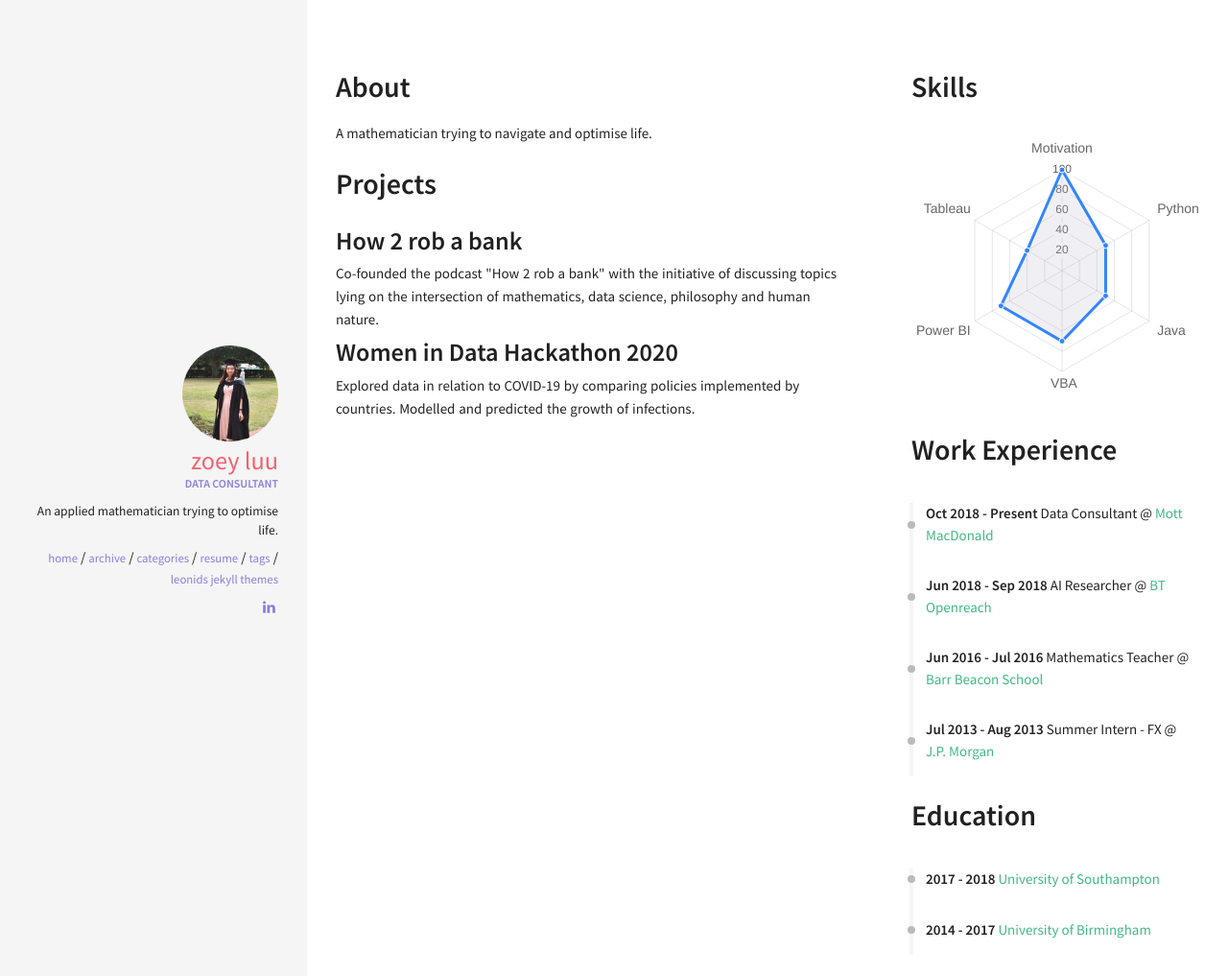
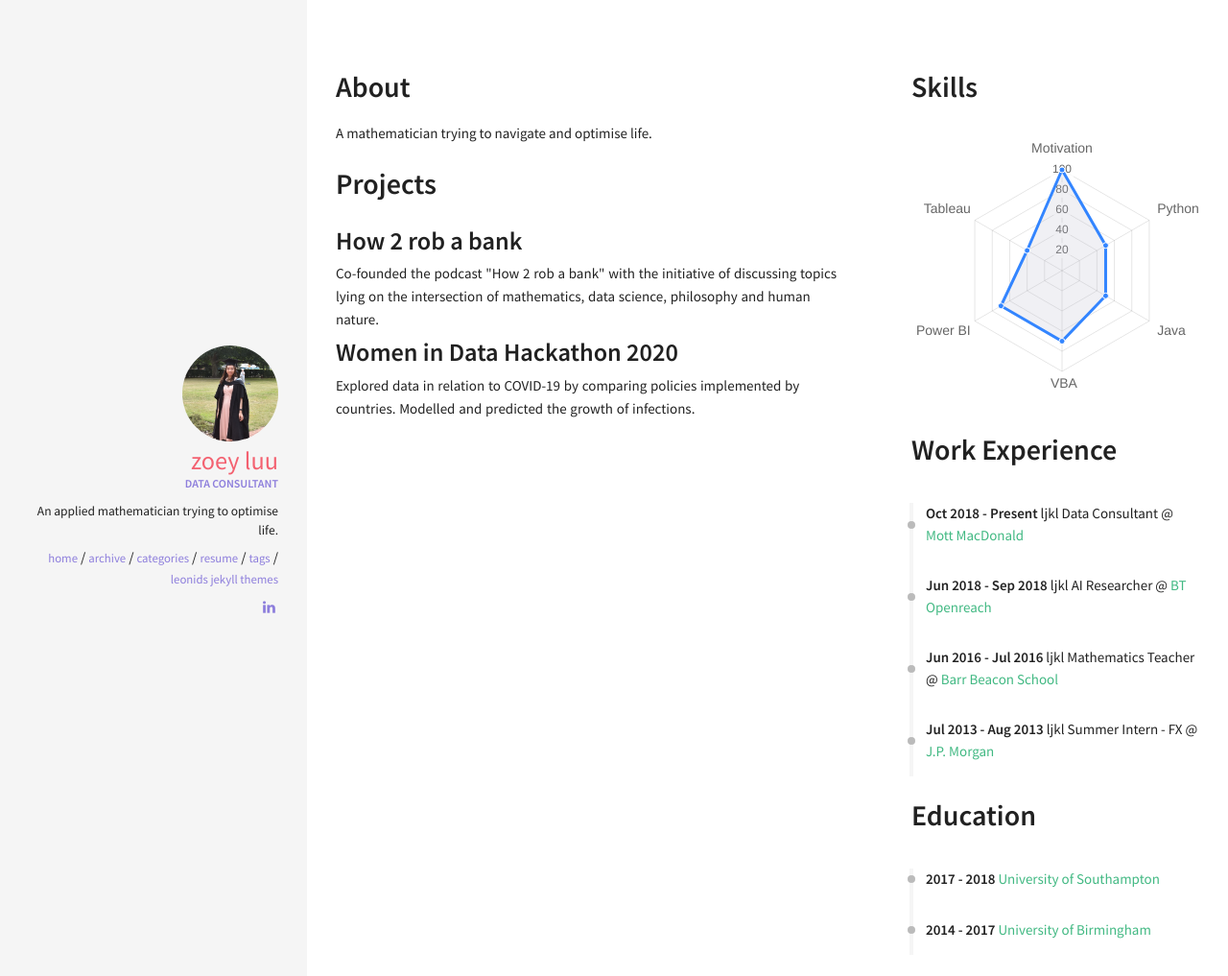
Before and after one commit to zoluu/zoluu.github.io, a Jekyll site: the page built from resume.html, in a window 1280 px wide. Shown: the top 1017 px of the page at 96% size. Built offline with Jekyll 4.4.1, drawn with Linux system fonts in a browser that asks for light colours; nearby versions of some CDN libraries.

Commit message:
Update 2020-Dec-30

```diff
--- a/_includes/sections/career.html
+++ b/_includes/sections/career.html
@@ -3,7 +3,7 @@
 <div class="archive">
   <div class="timeline" id="timeline">
     {% for career in site.data.index.careers %}
-          <div class="archive-title"><div class="archive-year"><strong>{{ career.date }}</strong> {{ career.job }} @ <a href="{{ career.link }}">{{ career.name }}</a></div></div>
+          <div class="archive-title"><div class="archive-year"><strong>{{ career.date }}</strong>  ljkl {{ career.job }} @ <a href="{{ career.link }}">{{ career.name }}</a></div></div>
     {% endfor %}
   </div>
 </div>
```
